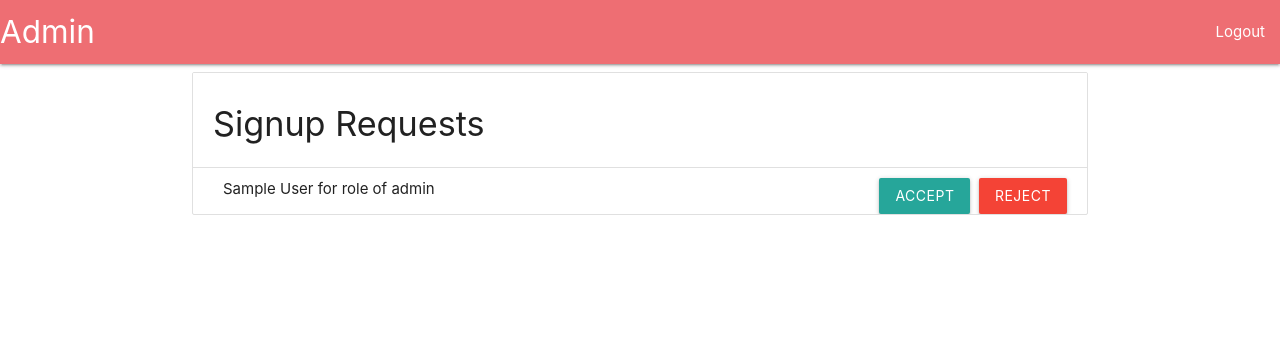
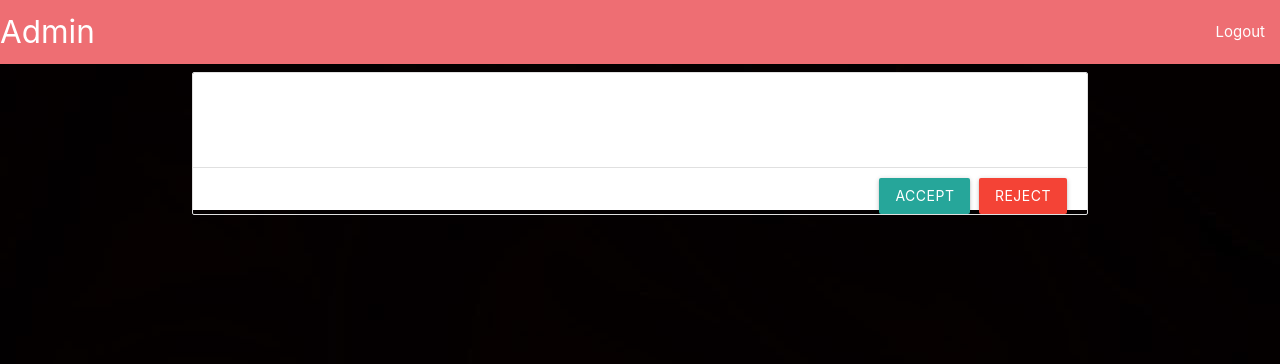
Before and after one commit to CodeVINCI/triburg, a Django app: template templates/signuprequests.html in a window 1280 px wide. Shown: the top 364 px of the page. Run offline with Django 3.2, Linux system fonts and the light colour scheme; the template is opened without the code that fills it: most values are stand-ins (such as "Sample title", 1, 10 or a date in 2020).

Commit message:
changed background for signup request page

```diff
--- a/templates/signuprequests.html
+++ b/templates/signuprequests.html
@@ -7,7 +7,7 @@
     <meta name="viewport" content="width=device-width, initial-scale=1.0"/>
     <title>Signup Requests</title>
 </head>
-<body>
+<body style="min-height: 100%;" background="../static/media/background.jpg">
 <nav>
     <div class="nav-wrapper">
       <a href="#" class="brand-logo">Admin</a>
@@ -18,9 +18,9 @@
   </nav>
 <div class="container">
     <ul class="collection with-header">
-        <li class="collection-header"><h4>Signup Requests</h4></li>
+        <li class="collection-header"><h4 style="color:white;">Signup Requests</h4></li>
 {% for request in pending_requests %}
-        <li class="collection-item" style="padding-bottom: 10px;"><div>{{ request.user.first_name }}&nbsp;{{request.user.last_name}}&nbsp;for&nbsp;role&nbsp;of&nbsp;{{request.user.user_type}}<div class="secondary-content"><a class="btn waves-effect waves-light" href='/approverequest/?id={{request.id}}'>Accept</a>&nbsp;&nbsp;<a class="btn waves-effect red waves-light" href='/disapproverequest/?id={{request.id}}'>Reject</a></div></div></li>
+        <li class="collection-item" style="padding-bottom: 10px;color:white;"><div>{{ request.user.first_name }}&nbsp;{{request.user.last_name}}&nbsp;for&nbsp;role&nbsp;of&nbsp;{{request.user.user_type}}<div class="secondary-content"><a class="btn waves-effect waves-light" href='/approverequest/?id={{request.id}}'>Accept</a>&nbsp;&nbsp;<a class="btn waves-effect red waves-light" href='/disapproverequest/?id={{request.id}}'>Reject</a></div></div></li>
 {% endfor %}
     </ul>
 <script src="https://cdnjs.cloudflare.com/ajax/libs/materialize/1.0.0/js/materialize.min.js"></script>
```
